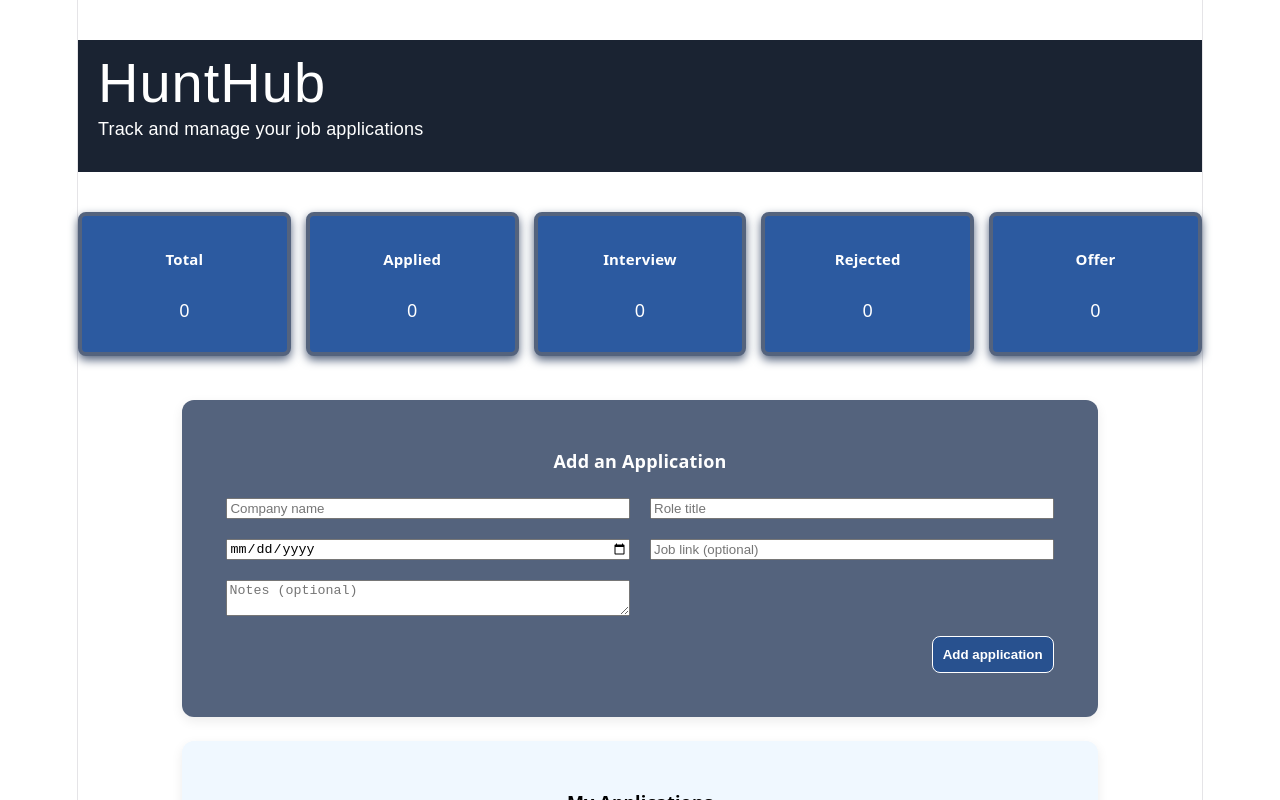
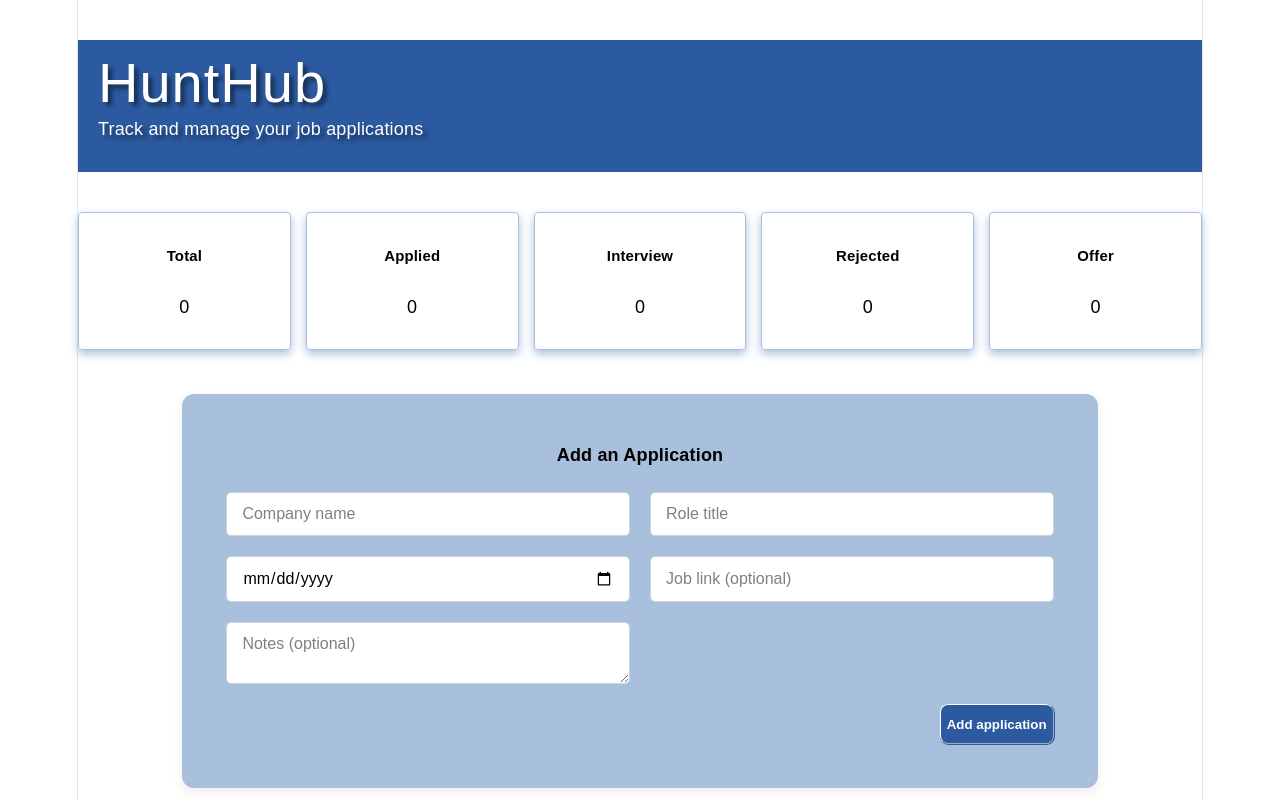
Before and after one commit to Lisa-byte-creator/job-tracker, a React (Vite) app: page / in a window 1280 px wide. Shown: the top 800 px of the page. Built offline with nearby package versions, Linux system fonts and the light colour scheme; no server answers; the database is empty.

Commit message:
fixing the UI

```diff
--- a/src/App.css
+++ b/src/App.css
@@ -1,8 +1,8 @@
 :root {
-  --header-background-color: #1a2332;
-  --Stat-cards: #54637d;
-  --Application-section: #54637d;
-  --Buttons-status-badges: #2c5aa0;
+  --header-background-color: #2c5aa0;
+  --Stat-cards: #dbe6f2;
+  --Application-section: #a8c0dc;
+  --Buttons-status-badges: rgba(255, 255, 255, 0.947);
   --background-color: white;
 }
 
@@ -12,16 +12,17 @@ main {
 body {
   margin: 0;
   padding: 0;
+  background-color: white;
 }
 
 header {
-  text-align: center;
   margin: 40px 0;
   padding: 30px 20px;
   background-color: var(--header-background-color);
   color: white;
   text-align: left;
   font-family: Arial;
+  text-shadow: 4px 4px 4px rgba(0, 0, 0, 0.5);
 }
 
 header h1 {
@@ -48,7 +49,14 @@ header p {
   border-radius: 12px;
   box-shadow: 0 4px 12px rgba(0, 0, 0, 0.08);
   max-width: 80%;
-  color: white;
+  color: black;
+}
+
+.card1,
+.card2 h4 {
+  color: black;
+  text-align: center;
+  font-family: Arial, Helvetica, sans-serif;
 }
 
 .card2 {
@@ -59,6 +67,8 @@ header p {
   box-shadow: 0 4px 12px rgba(0, 0, 0, 0.08);
   max-width: 80%;
   color: black;
+  border: 1px solid var(--header-background-color);
+
 }
 
 .application-form {
@@ -67,14 +77,73 @@ header p {
   gap: 20px;
 }
 
+input,
+textarea {
+  width: 100%;
+  padding: 12px 15px;
+  border: 1px solid #cbd5e1;
+  border-radius: 5px;
+  font-size: 16px;
+  font-family: inherit;
+  outline: none;
+  background-color: #fff;
+  transition: all 0.3s ease;
+  box-sizing: border-box;
+}
+
+input:focus,
+textarea:focus,
+select:focus {
+  border-color: var(--header-background-color);
+  box-shadow: 0 0 0 4px rgba(37, 99, 235, 0.15);
+}
+
+input::placeholder,
+textarea::placeholder {
+  color: gray;
+}
+
+input:disabled {
+  background: white;
+  cursor: not-allowed;
+}
+
+input[type="date"] {
+  cursor: pointer;
+}
+
 .submitting {
+  background-color: var(--header-background-color);
+  color: white;
+  border-color: white;
   justify-self: center;
   grid-column: 1 / 3;
-  background-color: #28518f;
+  box-shadow: 0.5px 0.5px 0.5px 0.5px var(--header-background-color);
+  border-width: 1px;
+  font-family: Arial, Helvetica, sans-serif;
+  border-radius: 8px;
+  height: 40px;
+  font-weight: bold;
+   cursor: pointer;
+
 }
 
 .submitting .Notes {
   grid-column: 1 / 3;
+}
+
+.form-input {
+  width: 100%;
+  padding: 12px 15px;
+  border: 1px solid #d1d5db;
+  border-radius: 8px;
+  font-size: 15px;
+  transition: 0.3s;
+}
+
+.form-input:focus {
+  border-color: #2563eb;
+  box-shadow: 0 0 8px rgba(37, 99, 235, 0.2);
 }
 
 .display-notes {
@@ -85,15 +154,46 @@ header p {
 
 .application-card {
   background: white;
+  border-radius: 12px;
+  padding: 20px;
+  margin-bottom: 20px;
+  box-shadow: 0 4px 12px rgba(0, 0, 0, 0.08);
+}
+
+.card-header {
   display: flex;
   justify-content: space-between;
   align-items: center;
-  padding: 18px 24px;
-  margin-bottom: 18px;
-  border-radius: 12px;
-  box-shadow: 0 2px 8px rgba(0, 0, 0, 0.1);
-  width: 100%;
-  box-sizing: border-box;
+  gap: 20px;
+}
+
+.company {
+  margin: 0;
+  font-size: 22px;
+  font-weight: 700;
+}
+
+.role {
+  margin-top: 4px;
+  color: #6b7280;
+  font-size: 16px;
+}
+
+.card-body {
+  margin-top: 18px;
+  display: flex;
+  flex-direction: column;
+  gap: 8px;
+}
+
+.date {
+  margin-bottom: 10px;
+}
+
+.notes {
+  margin-bottom: 10px;
+  font-style: italic;
+  color: #555;
 }
 
 .my-applications ul {
@@ -102,69 +202,62 @@ header p {
   padding: 0;
 }
 
-.application-info {
+.application-actions {
   display: flex;
-  align-items: center;
-  gap: 8px;
-  color: #222;
-  font-size: 16px;
-  flex-wrap: wrap;
+  gap: 12px;
 }
 
-.company {
-  font-weight: bold;
+
+.status-select {
+  width: 130px;
+  height: 40px;
+  border: none;
+  border-radius: 999px;
+  padding: 0 15px;
+  color: white;
+  font-weight: 600;
+  appearance: none;
+  text-align: center;
 }
 
-.date {
-  color: #666;
-}
-
-.application-actions {
-  display: flex;
-  align-items: center;
-  gap: 15px;
-}
-
-.status {
-  background: #2c5aa0;
-  color: white;
-  border: none;
-  border-radius: 20px;
-  padding: 5px 14px;
-  font-weight: bold;
-  cursor: pointer;
-}
-
-.status.applied {
+.status-select.applied {
   background: #808080;
 }
 
-.status.interview {
-  background: #28518f;
+.status-select.interview {
+  background: #2c5aa0;
 }
 
-.status.offer {
+.status-select.offer {
   background: #2e8b57;
 }
 
-.status.rejected {
+.status-select.rejected {
   background: #c0392b;
 }
 
-button {
-  background-color: #2c5aa0;
+.delete-btn {
+  background: #ef4444;
   color: white;
-  border: 1px solid white;
+  border: 4px;
   border-radius: 8px;
-  font-weight: bold;
-  padding: 10px;
+  padding: 8px 14px;
+  font-weight: 600;
   cursor: pointer;
-  transition: 0.3s;
+  transition: 0.2s;
+  font-family: Arial, Helvetica, sans-serif;
+}
+
+.delete-btn:hover {
+  background: white;
+  color: black;
+ box-shadow: 0 4px 12px rgba(239, 68, 68, 0.3);
+ border: 1px solid red;
 }
 
 button:hover {
-  background-color: #1a2332;
-  color: white;
+  background-color: white;
+  color: black;
 }
 
 button.submitting {
@@ -176,14 +269,15 @@ button.submitting {
   display: grid;
   gap: 15px;
   align-items: center;
+  font-family: Arial, Helvetica, sans-serif;
 }
 
 .stat-card {
   border-color: var(--Application-section);
-  border-radius: 8px;
+  border-radius: 4px;
   background-color: var(--Buttons-status-badges);
-  color: white;
-  border-width: 4px;
+  color: black;
+  border-width: 1px;
   border-style: solid;
   box-shadow: 0 4px 10px var(--Application-section);
   padding: 5px;
@@ -202,18 +296,6 @@ button.submitting {
 
 .application-card a:hover {
   text-decoration: underline;
-}
-
-.role-title {
-  font-weight: bold;
-  font-size: 1.05rem;
-  color: #1a2332;
-}
-
-.date-applied {
-  font-size: 0.85rem;
-  color: gray;
-  font-family: Arial, Helvetica, sans-serif;
 }
 
 .days-ago {
--- a/src/App.jsx
+++ b/src/App.jsx
@@ -88,6 +88,15 @@ function App() {
     return Math.max(diffDays, 0);
   }
 
+  function formatDate(dateString) {
+    const [year, month, day] = dateString.split("-").map(Number);
+
+    return new Date(year, month - 1, day).toLocaleDateString("en-GB", {
+      day: "numeric",
+      month: "short",
+      year: "numeric",
+    });
+  }
   return (
     <div>
       <header>
@@ -154,7 +163,10 @@ function App() {
                 type="date"
                 value={formData.date_applied}
                 onChange={(e) =>
-                  setFormData({ ...formData, date_applied: e.target.value })
+                  setFormData({
+                    ...formData,
+                    date_applied: e.target.value,
+                  })
                 }
                 required
               />
@@ -190,19 +202,47 @@ function App() {
               <ul>
                 {applications.map((app) => (
                   <li className="application-card" key={app.id}>
-                    <div className="application-info">
-                      <span className="company">{app.company_name}</span>
+                    <div className="card-header">
+                      <div>
+                        <h3 className="company">{app.company_name}</h3>
+                        <p className="role">{app.role_title}</p>
+                      </div>
 
-                      <span>- {app.role_title}</span>
+                      <div className="application-actions">
+                        <select
+                          value={app.status}
+                          onChange={(e) =>
+                            handleStatusChange(app.id, e.target.value)
+                          }
+                          className={`status-select ${app.status}`}
+                        >
+                          <option value="applied">Applied</option>
+                          <option value="interview">Interview</option>
+                          <option value="offer">Offer</option>
+                          <option value="rejected">Rejected</option>
+                        </select>
 
-                      <span className="date">Applied: {app.date_applied}</span>
-                      <span className="days-ago">
-                        ({daysSince(app.date_applied)} day
-                        {daysSince(app.date_applied) === 1 ? "" : "s"} ago)
-                      </span>
-                      {app.notes && (
-                        <span className="display-notes"> - {app.notes}</span>
-                      )}
+                        <button
+                          className="delete-btn"
+                          onClick={() => handleDelete(app.id)}
+                        >
+                          Delete
+                        </button>
+                      </div>
+                    </div>
+
+                    <div className="card-body">
+                      <p className="date">
+                        📅 Applied {formatDate(app.date_applied)}
+                        <span className="days-ago">
+                          {" "}
+                          • {daysSince(app.date_applied)} day
+                          {daysSince(app.date_applied) === 1 ? "" : "s"} ago
+                        </span>
+                      </p>
+
+                      {app.notes && <p className="notes">📝 {app.notes}</p>}
+
                       {app.job_link && (
                         <a
                           href={app.job_link}
@@ -213,25 +253,6 @@ function App() {
                           🔗 View Job
                         </a>
                       )}
-                    </div>
-
-                    <div className="application-actions">
-                      <select
-                        value={app.status}
-                        onChange={(e) =>
-                          handleStatusChange(app.id, e.target.value)
-                        }
-                        className={`status ${app.status}`}
-                      >
-                        <option value="applied">Applied</option>
-                        <option value="interview">Interview</option>
-                        <option value="offer">Offer</option>
-                        <option value="rejected">Rejected</option>
-                      </select>
-
-                      <button onClick={() => handleDelete(app.id)}>
-                        Delete
-                      </button>
                     </div>
                   </li>
                 ))}
```
